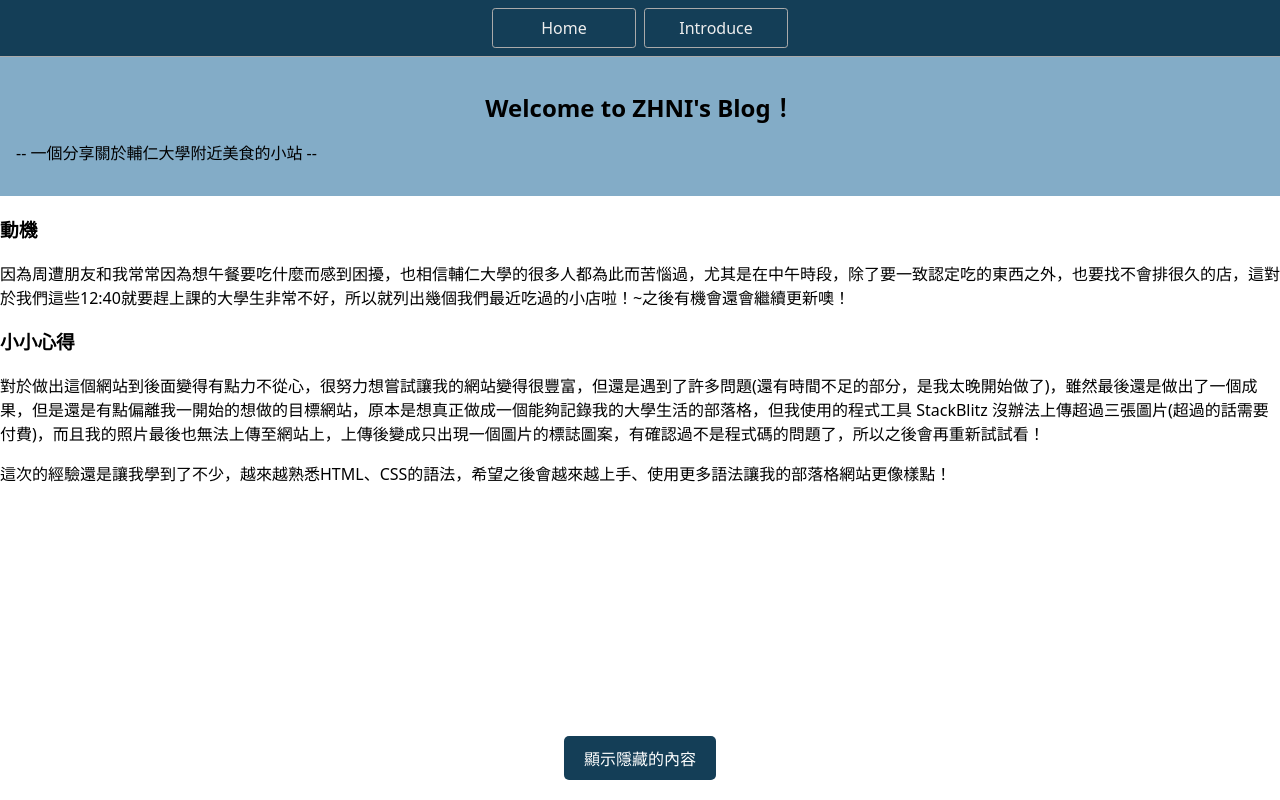
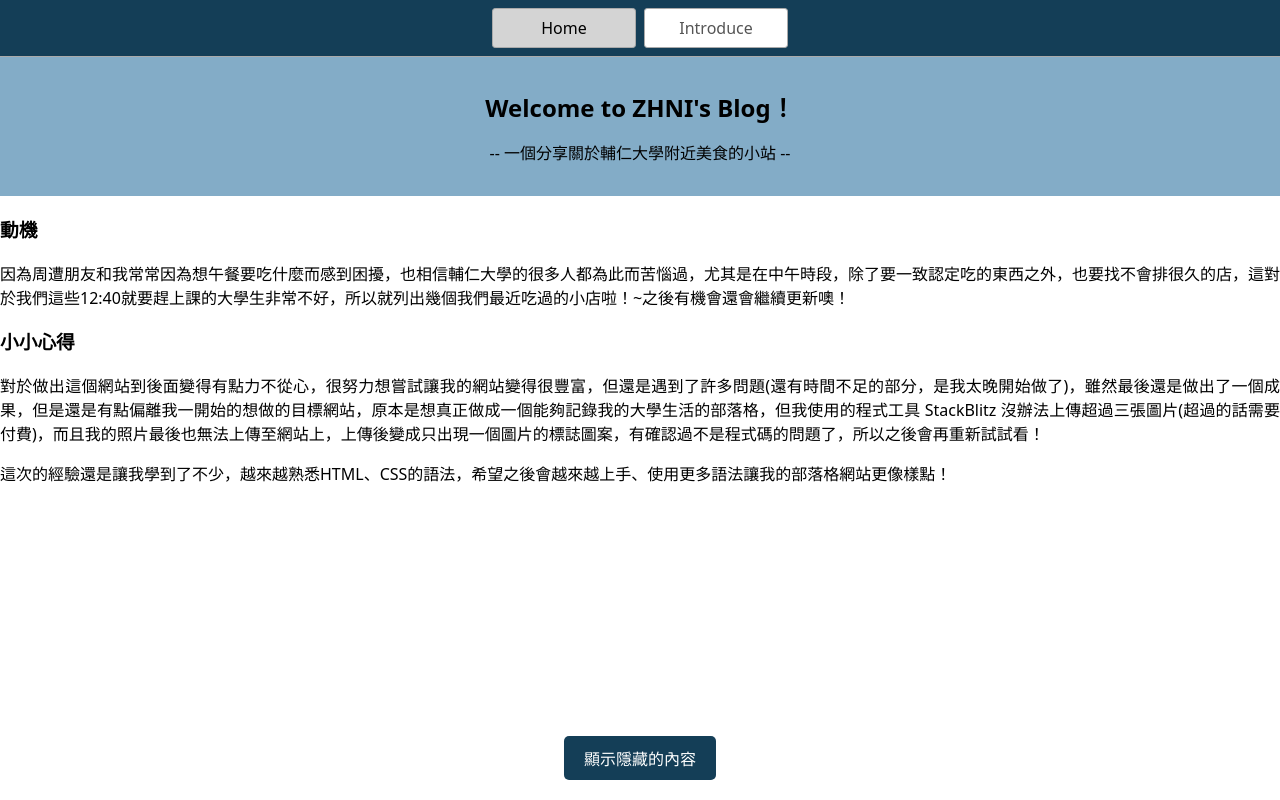
Before and after one commit to zhni05/web-platform-p9cxrq, a plain HTML site: page index.html in a window 1280 px wide. Drawn offline with nearby package versions, Linux system fonts and the light colour scheme.

Commit message:
Update styles.css

```diff
--- a/styles.css
+++ b/styles.css
@@ -20,7 +20,8 @@ nav {
   background-color: rgb(20, 62, 87);
 }
 
-nav a {
+nav a,
+nav button {
   display: inline-block;
   min-width: 9rem;
   padding: 0.5rem;
@@ -28,26 +29,33 @@ nav a {
   border: solid 1px #aaa;
   text-align: center;
   text-decoration: none;
-  color: #eee;
+  color: #555;
+  background-color: white;
+  cursor: pointer;
 }
 
 nav a[aria-current='page'] {
-  color: #eee;
+  color: #000;
+  background-color: #d4d4d4;
 }
 
 main {
   padding: 1rem;
+  text-align: center; /* 置中文本 */
   background-color: rgb(131, 172, 199);
 }
 
 h1 {
   font-weight: bold;
   font-size: 1.5rem;
-  text-align: center;
+  text-align: center; /* 置中标题 */
 }
-#p1 {
-  text-align: center;
+
+.photo-container img {
+  width: 100%; /* 使图片填满容器 */
+  height: 100%; /* 保持容器高度 */
+  object-fit: cover; /* 裁剪图片以适应正方形区域 */
 }
-#p2 {
-  text-align: center;
+#comment {
+  text-align: justify;
 }
```
